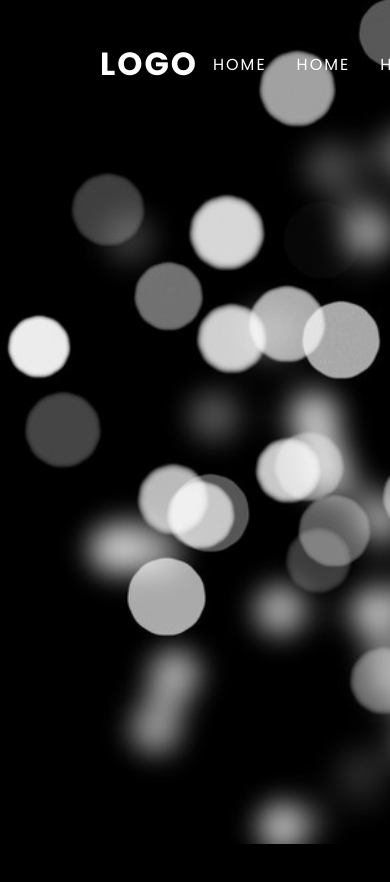
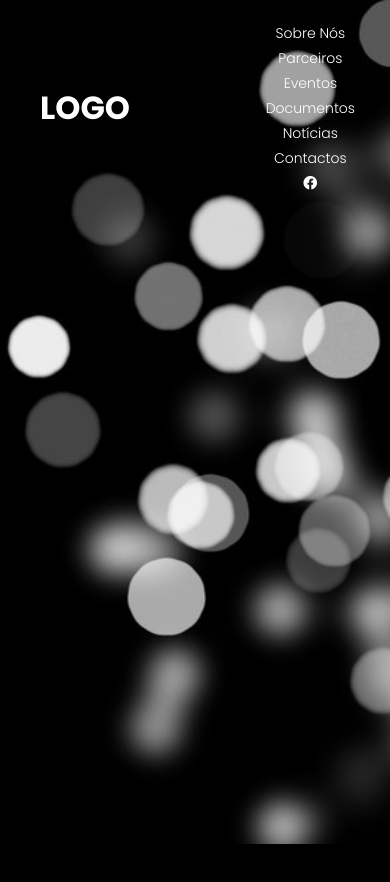
Before and after one commit to andrerafaelf/test, a plain HTML site: page index.html in a window 390 px wide. Shown: the top 882 px of the page. Drawn offline with Linux system fonts and the light colour scheme.

Commit message:
Finished responsiveness

```diff
--- a/index.html
+++ b/index.html
@@ -6,17 +6,19 @@
     <meta name="viewport" content="width=device-width, initial-scale=1.0">
     <title>Document</title>
     <link rel="stylesheet" href="style.css">
+    <link rel="stylesheet" href="https://use.fontawesome.com/releases/v5.15.4/css/all.css" integrity="sha384-DyZ88mC6Up2uqS4h/KRgHuoeGwBcD4Ng9SiP4dIRy0EXTlnuz47vAwmeGwVChigm" crossorigin="anonymous">
 </head>
 <body>
     <header>
         <a href="#" class="logo">LOGO</a>
         <ul>
-            <li><a href="#">HOME</a></li>
-            <li><a href="#">HOME</a></li>
-            <li><a href="#">HOME</a></li>
-            <li><a href="#">HOME</a></li>
-            <li><a href="#">HOME</a></li>
-            <li><a href="#">HOME</a></li>
+            <li><a href="#">Sobre Nós</a></li>
+            <li><a href="#">Parceiros</a></li>
+            <li><a href="#">Eventos</a></li>
+            <li><a href="#">Documentos</a></li>
+            <li><a href="#">Notícias</a></li>
+            <li><a href="#">Contactos</a></li>
+            <li><a href="#" class="cta"><i class="fab fa-facebook"></i></a></li>
         </ul>
     </header>
     <section class="banner"></section>
--- a/style.css
+++ b/style.css
@@ -75,3 +75,56 @@ header.sticky ul li a,
 header.sticky .logo {
     color: #000;
 }
+
+@media (max-width: 1100px) {
+
+    header {
+        padding: 20px 25px;
+    }
+
+    header.sticky {
+        padding: 5px 60px;
+        background: #fff;
+    }
+
+    header ul li a {
+        letter-spacing: 0;
+        margin: 0 10px;
+        font-size: 14px;
+        font-weight: 300;
+    }
+
+    header .logo {
+        position: relative;
+        font-weight: 700;
+        color: #fff;
+        text-decoration: none;
+        font-size: 2em;
+        text-transform: uppercase;
+        letter-spacing: 0;
+        transition: 0.6s;
+        right: -5px;
+    }
+}
+
+@media (max-width: 574px) {
+    header ul {
+        position: relative;
+        display: table-column;
+        justify-content: center;
+        align-items: center;
+        text-align: center;
+    }
+
+    header .logo {
+        position: relative;
+        font-weight: 700;
+        color: #fff;
+        text-decoration: none;
+        font-size: 2em;
+        text-transform: uppercase;
+        letter-spacing: 0;
+        transition: 0.6s;
+        right: -15px;
+    }
+}
```
